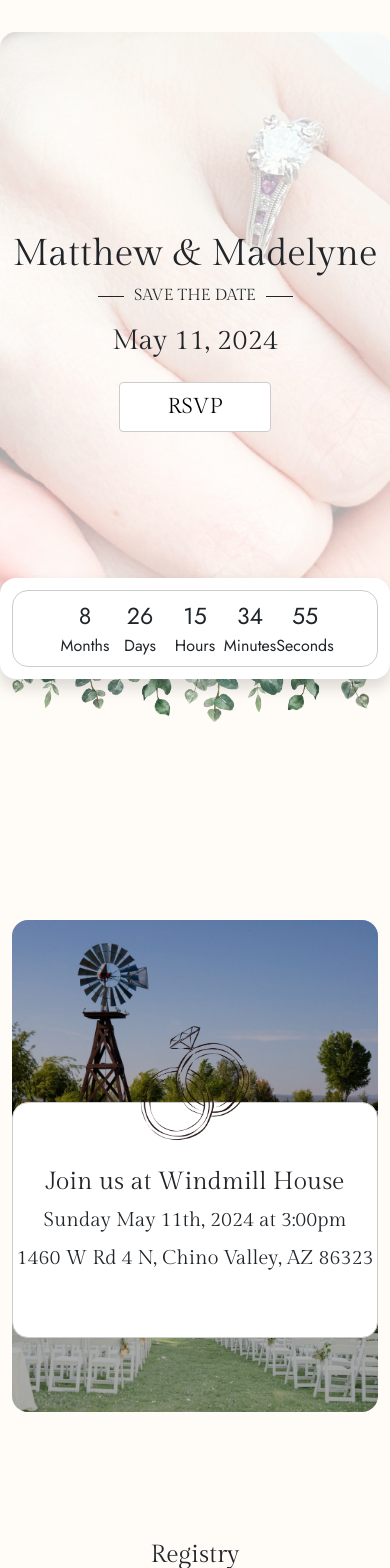
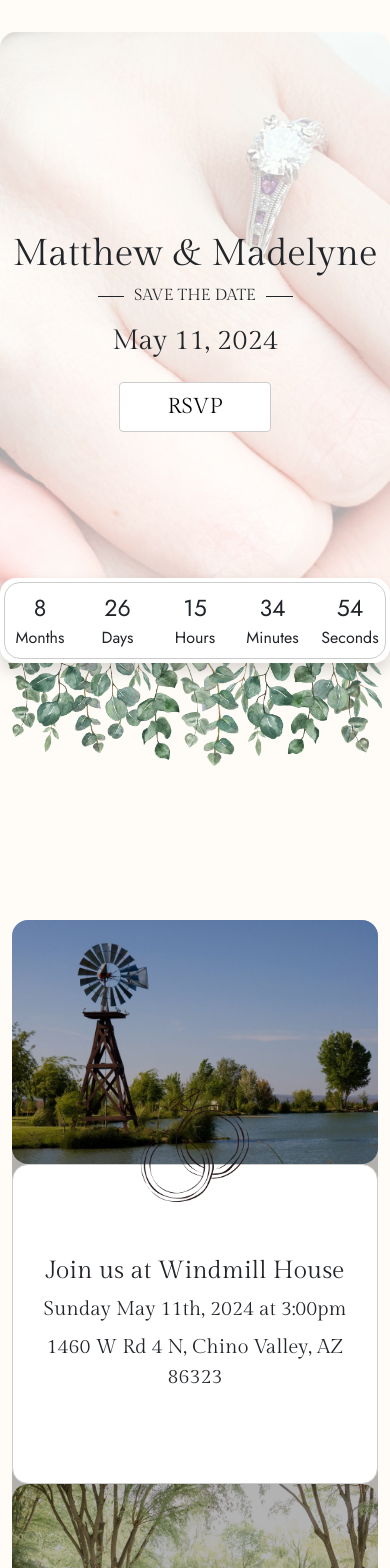
Before and after one commit to m-nelsen/wedding, a React (Vite) app: page / in a window 390 px wide. Shown: the top 1568 px of the page. Built offline with nearby package versions, Linux system fonts and the light colour scheme.

Commit message:
Updating scss styles

```diff
--- a/src/App.tsx
+++ b/src/App.tsx
@@ -6,11 +6,10 @@ function App() {
   return (
     <main>
       <section
-        className="container-md position-relative g-0"
+        className="container-md position-relative g-0 landing"
         style={{
           minHeight: "600px",
           marginTop: "2rem",
-          marginBottom: "18rem",
         }}
       >
         <div className="position-absolute h-100 w-100" style={{ zIndex: "-1" }}>
@@ -38,7 +37,7 @@ function App() {
             RSVP
           </a>
           <div
-            className="position-absolute h-100 sm-width-100"
+            className="position-absolute sm-width-100"
             style={{
               top: "91%",
               margin: "auto",
@@ -49,15 +48,7 @@ function App() {
 
             <img
               src="/hanging-leaves.webp"
-              style={{
-                objectFit: "contain",
-                maxWidth: "800px",
-                maxHeight: "200px",
-                transform: "translatey(-60px)",
-                zIndex: "-10",
-                position: "relative",
-              }}
-              className="px-2 w-100"
+              className="px-2 w-100 hanging-leaves"
               alt="Leaves hanging beneath the wedding countdown clock"
             />
           </div>
@@ -66,7 +57,7 @@ function App() {
 
       <section className="container-md position-relative join-us">
         <div className="overlay rounded"></div>
-        <div className="row m-0 w-100">
+        <div className="row bg-primary m-0 w-100">
           <div className="col-12 col-md-4 p-0 m-0 mr-md-2">
             <img
               src="/windmill.webp"
@@ -91,13 +82,13 @@ function App() {
                   alt="Two intertwined wedding rings"
                 />
               </div>
-              <div className="text-center bg-light border border-secondary border-1 rounded py-5">
+              <div className="text-center bg-light border border-secondary border-1 h-100 rounded py-5 px-1 d-flex flex-column justify-content-center join-us-info">
                 <h2 className="mt-3">Join us at Windmill House</h2>
                 <p className="fs-5 mb-2">Sunday May 11th, 2024 at 3:00pm</p>
                 <p className="fs-5">1460 W Rd 4 N, Chino Valley, AZ 86323</p>
               </div>
             </div>
-            <div className="row g-0 pt-1">
+            <div className="row g-0 location-bottom-row">
               <img
                 src="/ceremony.webp"
                 alt="Arch and chairs decorated for wedding ceremony"
--- a/src/components/Countdown/index.tsx
+++ b/src/components/Countdown/index.tsx
@@ -44,7 +44,7 @@ const Countdown: FC = () => {
 
   return (
     <div className="bg-light shadow p-1 rounded">
-      <div className="row countdown d-flex justify-content-between row-cols-xs-2 row-cols-6 g-0 border border-secondary border-1 rounded m-2 px-5">
+      <div className="row countdown d-flex justify-content-between row-cols-xs-2 row-cols-6 g-0 border border-secondary border-1 rounded px-1">
         <div className="col d-flex flex-column justify-content-center align-items-center px-4 fs-5 py-2">
           <p className="fs-3">
             {countdownDates.months >= 0 ? countdownDates.months : 0}
--- a/src/scss/main.scss
+++ b/src/scss/main.scss
@@ -7,6 +7,8 @@ $light: #ffffff;
 $border-radius: 1rem;
 $form-check-input-checked-color: rgb(77, 77, 77);
 $input-focus-border-color: $secondary;
+
+$location-info-height: 320px;
 
 @import "../node_modules/bootstrap/scss/bootstrap";
 
@@ -19,6 +21,10 @@ body {
 body {
   font-family: "Gilda Display", serif;
   background-color: $primary;
+}
+
+.landing {
+  margin-bottom: 18rem;
 }
 
 .countdown {
@@ -52,12 +58,26 @@ body {
   width: 65%;
 }
 
+.hanging-leaves {
+  object-fit: contain;
+  max-width: 800px;
+  max-height: 200px;
+  transform: translateY(-60px);
+  z-index: -10;
+  position: relative;
+}
+
 .join-us {
   margin-bottom: 8rem;
 }
 
 .location-info {
   position: relative;
+}
+
+.location-bottom-row {
+  margin-top: 0;
+  padding-top: 0.25rem;
 }
 
 .overlay {
@@ -74,12 +94,21 @@ body {
     width: 100%;
   }
 
+  .hanging-leaves {
+    transform: translateY(0);
+  }
+
   .location-info {
     position: absolute;
-    top: -25%;
+    height: $location-info-height;
     width: 100%;
     border-radius: 0px;
     z-index: 10;
+  }
+
+  .location-bottom-row {
+    margin-top: $location-info-height;
+    padding-top: 0;
   }
 
   .overlay {
```
